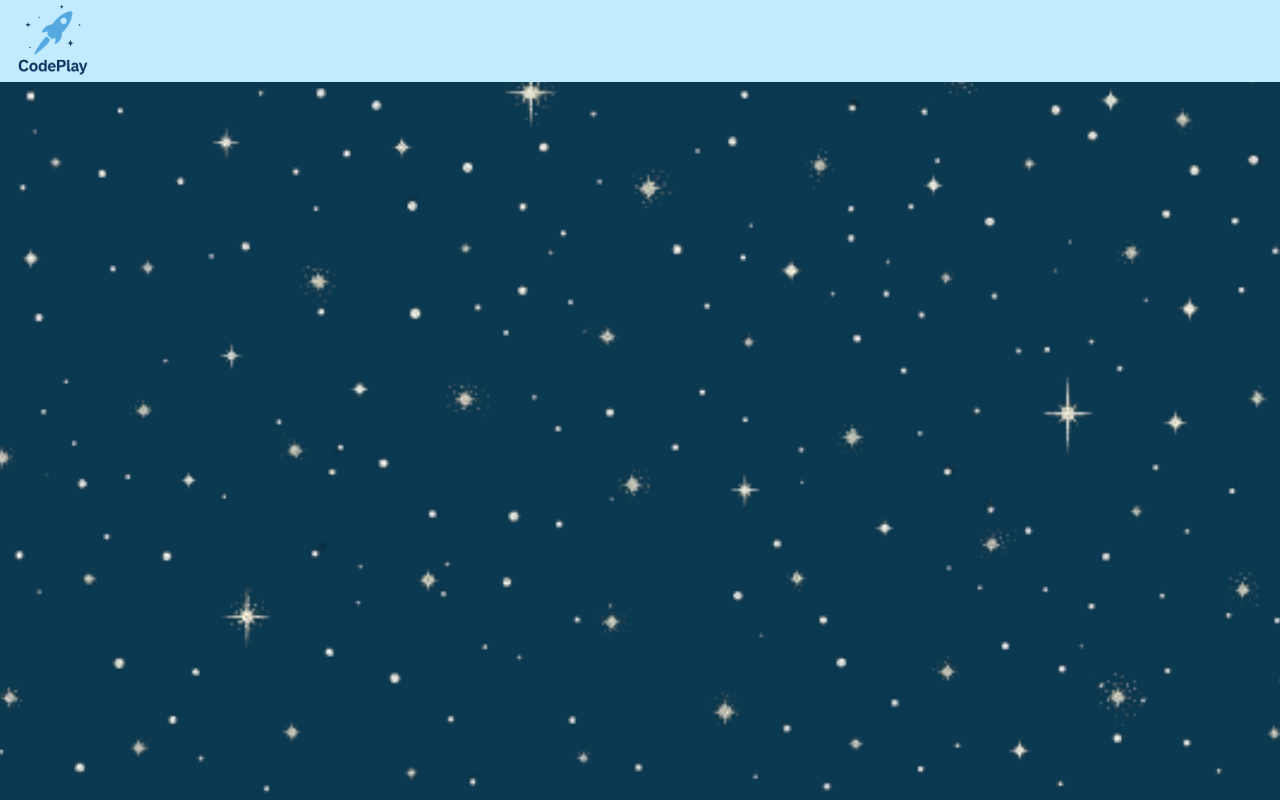
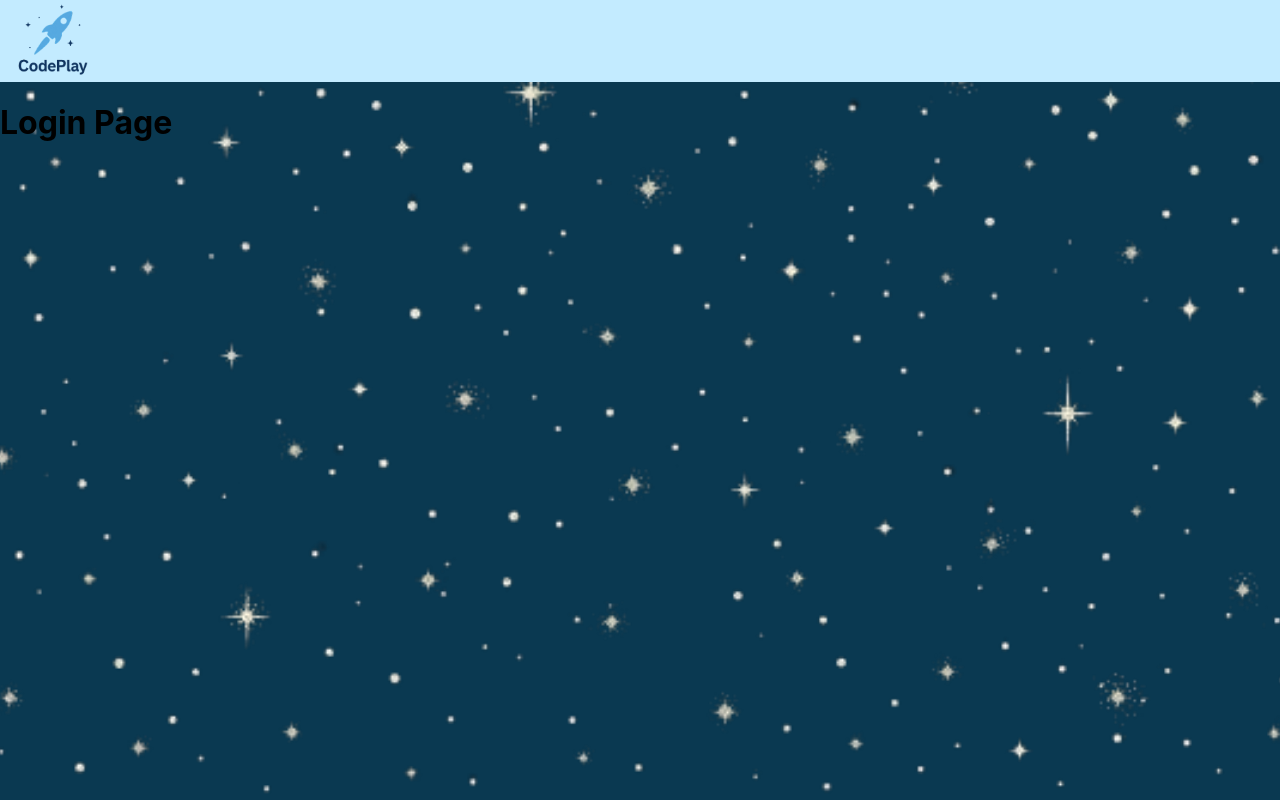
Before and after one commit to Sity-Marp/CodePlay, a React (Create React App) app in the folder frontend/: page /login in a window 1280 px wide. Before the commit this address had no page. Built offline with nearby package versions, Linux system fonts and the light colour scheme.

Commit message:
Fixat login nu, lagt tillbaka michelles grundkod.

```diff
--- a/frontend/src/App.js
+++ b/frontend/src/App.js
@@ -2,6 +2,7 @@
 import Navbar from "./components/Navbar";
 import Background from "./components/Background";
 import Home from "./pages/Home";
+import Login from "./pages/Login";
 import "./App.css";
 
 function App() {
@@ -10,7 +11,9 @@
       <Background />
       <Navbar />
       <Routes>
-        <Route path="/" element={<Home />} /> {/* Startsida - utloggad användare */}
+        <Route path="/" element={<Home />} />{" "}
+        {/* Startsida - utloggad användare */}
+        <Route path="/login" element={<Login />} />
       </Routes>
     </BrowserRouter>
   );
--- /dev/null
+++ b/frontend/src/pages/Login.jsx
@@ -0,0 +1,11 @@
+import { Link } from "react-router-dom";
+import "./Login.css";
+
+export default function Login() {
+  return (
+    <div className="login-page">
+      <h1>Login Page</h1>
+      {/* Add your login form or content here */}
+    </div>
+  );
+}
```
Also changed, not shown: frontend/src/pages/Login.css (added).
